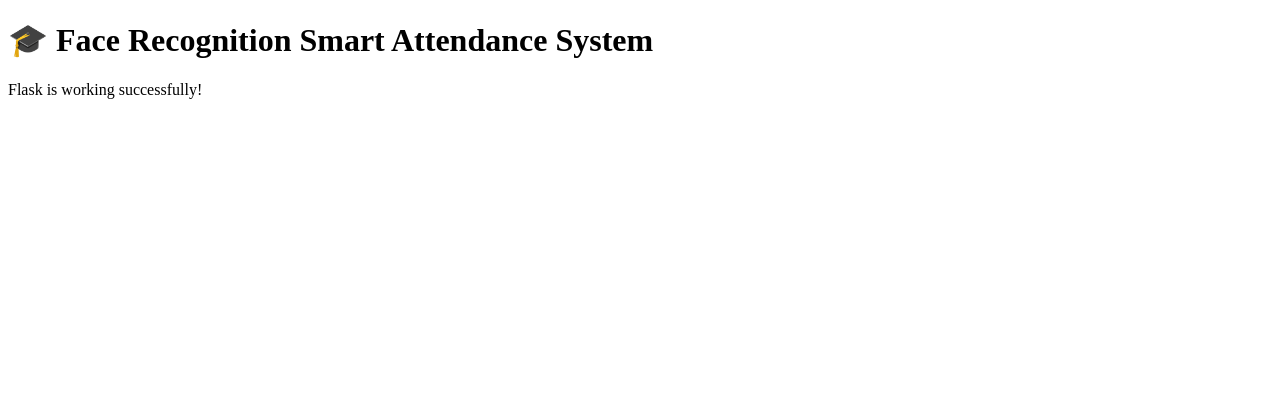
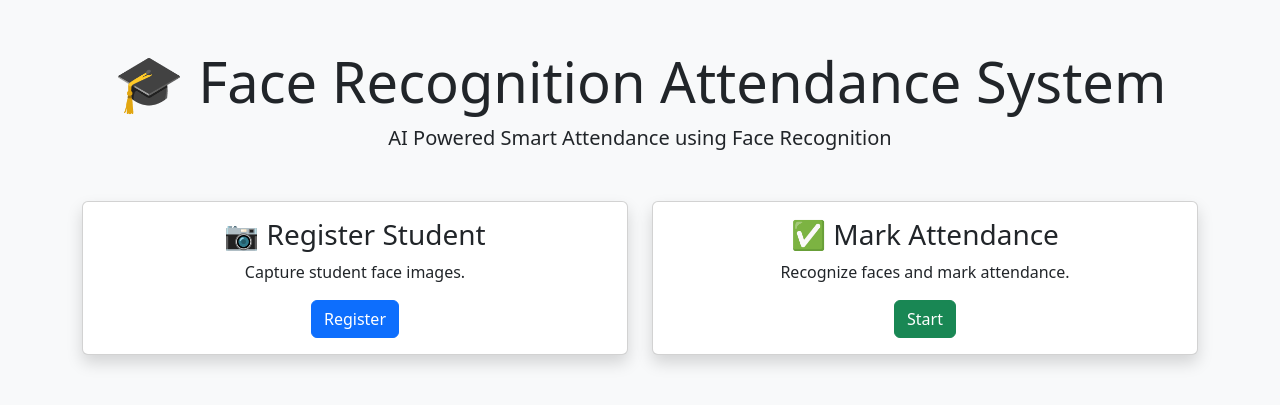
Before and after one commit to Ammuk97/Face-Recognition-Attendance-System, a Flask app: page / in a window 1280 px wide. Shown: the top 405 px of the page. Run offline with Flask 3, Linux system fonts and the light colour scheme.

Commit message:
Create Bootstrap dashboard homepage

```diff
--- a/OneDrive/Desktop/SmartAttendance/templates/index.html
+++ b/OneDrive/Desktop/SmartAttendance/templates/index.html
@@ -1,13 +1,74 @@
 <!DOCTYPE html>
-<html>
+<html lang="en">
 <head>
-    <title>Smart Attendance System</title>
+    <meta charset="UTF-8">
+    <meta name="viewport" content="width=device-width, initial-scale=1.0">
+    <title>Face Recognition Attendance System</title>
+
+    <link href="https://cdn.jsdelivr.net/npm/bootstrap@5.3.3/dist/css/bootstrap.min.css" rel="stylesheet">
 </head>
-<body>
 
-<h1>🎓 Face Recognition Smart Attendance System</h1>
+<body class="bg-light">
 
-<p>Flask is working successfully!</p>
+<div class="container mt-5">
+
+    <div class="text-center">
+
+        <h1 class="display-4">
+            🎓 Face Recognition Attendance System
+        </h1>
+
+        <p class="lead">
+            AI Powered Smart Attendance using Face Recognition
+        </p>
+
+    </div>
+
+    <div class="row mt-5">
+
+        <div class="col-md-6 mb-4">
+
+            <div class="card shadow">
+
+                <div class="card-body text-center">
+
+                    <h3>📷 Register Student</h3>
+
+                    <p>Capture student face images.</p>
+
+                    <a href="#" class="btn btn-primary">
+                        Register
+                    </a>
+
+                </div>
+
+            </div>
+
+        </div>
+
+        <div class="col-md-6 mb-4">
+
+            <div class="card shadow">
+
+                <div class="card-body text-center">
+
+                    <h3>✅ Mark Attendance</h3>
+
+                    <p>Recognize faces and mark attendance.</p>
+
+                    <a href="#" class="btn btn-success">
+                        Start
+                    </a>
+
+                </div>
+
+            </div>
+
+        </div>
+
+    </div>
+
+</div>
 
 </body>
 </html>
```
